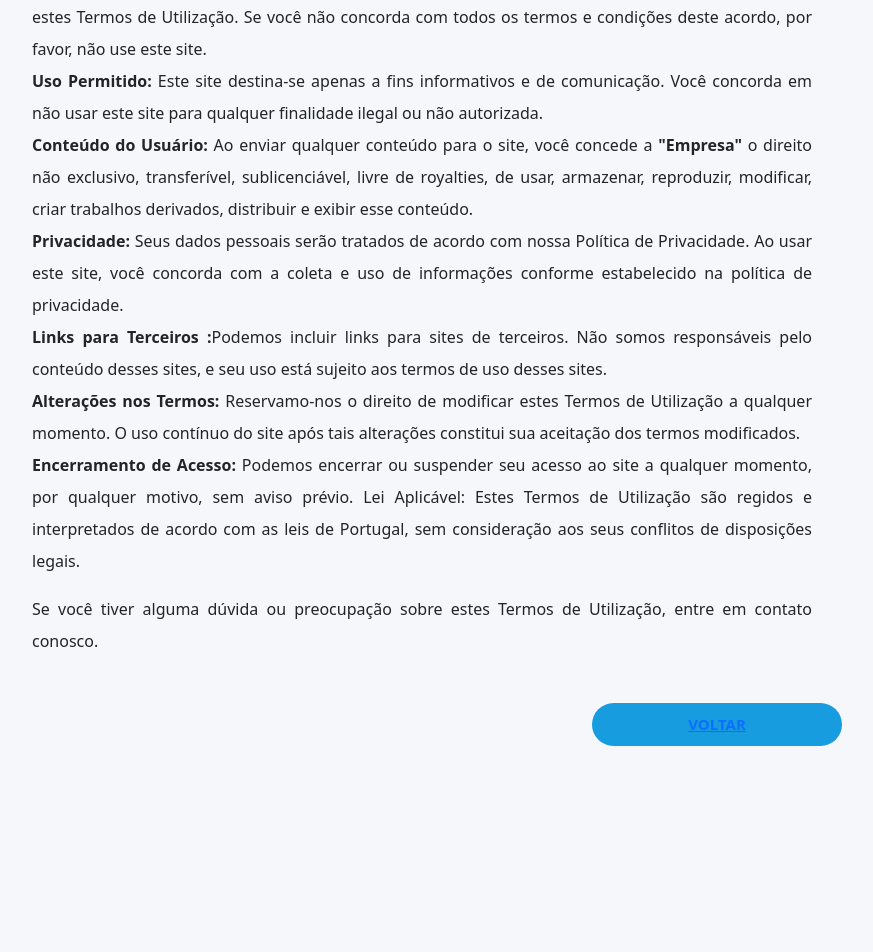
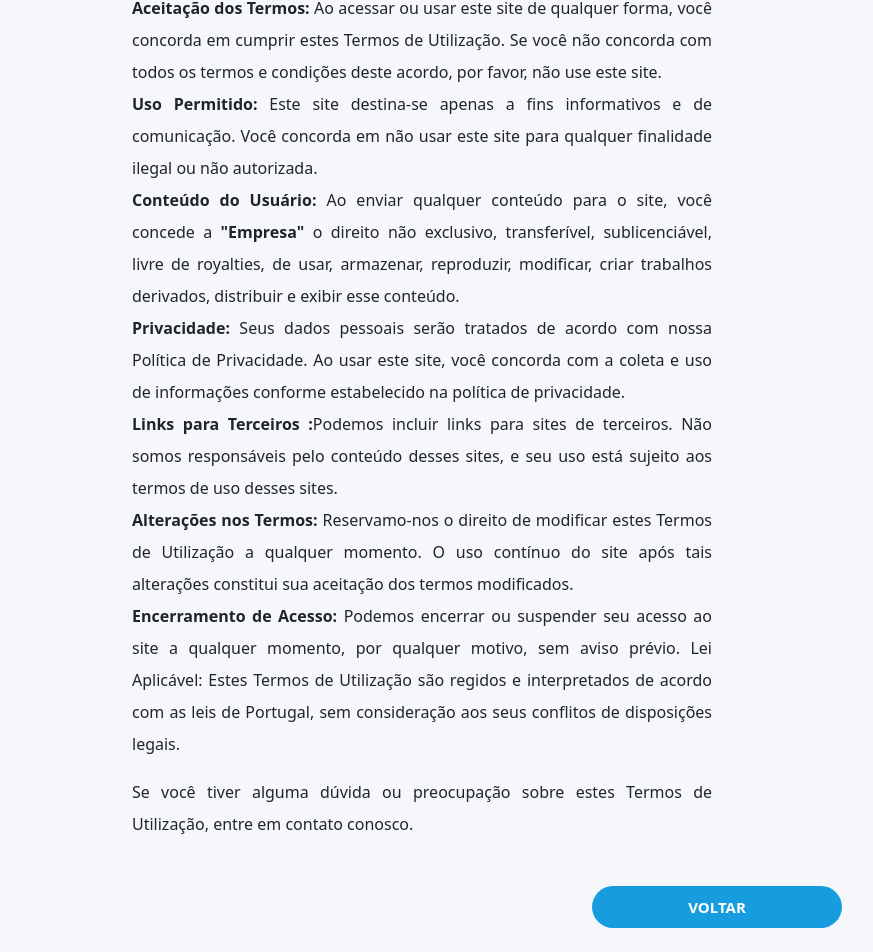
Before and after one commit to eXclus1on/lingua-gestual-base, a React (Create React App) app: page /terms in a window 1280 px wide. Shown: the part 292-1244 px from the top of the page, without its empty margins (218-1091 px from the left). Before the commit the page ends 1088 px from the top, so only its background shows below. Built offline with nearby package versions, Linux system fonts and the light colour scheme.

Commit message:
feat: code-correction

```diff
--- a/src/App.css
+++ /dev/null
@@ -1,38 +0,0 @@
-.App {
-  text-align: center;
-}
-
-.App-logo {
-  height: 40vmin;
-  pointer-events: none;
-}
-
-@media (prefers-reduced-motion: no-preference) {
-  .App-logo {
-    animation: App-logo-spin infinite 20s linear;
-  }
-}
-
-.App-header {
-  background-color: #282c34;
-  min-height: 100vh;
-  display: flex;
-  flex-direction: column;
-  align-items: center;
-  justify-content: center;
-  font-size: calc(10px + 2vmin);
-  color: white;
-}
-
-.App-link {
-  color: #61dafb;
-}
-
-@keyframes App-logo-spin {
-  from {
-    transform: rotate(0deg);
-  }
-  to {
-    transform: rotate(360deg);
-  }
-}
--- a/src/assets/css/Styles.css
+++ b/src/assets/css/Styles.css
@@ -5,14 +5,19 @@ body {
   height: 100vh;
   margin: 0;
   padding: 0;
-    background-color: #F5F7FB !important;
-    font-family: 'Verdana, Geneva, Tahoma, sans-serif';
+  background-color: #f5f7fb !important;
+  font-family: "Verdana, Geneva, Tahoma, sans-serif";
 }
 
 .container {
-    margin-bottom: 20px;
     display: flex;
     justify-content: center;
+  }
+
+.logo {
+    display: flex;
+    justify-content: center;
+    margin: 50px;
 }
 
 .wrapper {
@@ -24,12 +29,6 @@ body {
     display: flex;
     flex-direction: column;
     gap: 15px;
-}
-
-.logo {
-    width: auto;
-    height: auto;
-    margin-bottom: 20px;
   }
 
 .form-group {
@@ -51,7 +50,7 @@ input[type="password"] {
   width: 410px;
 }
 
-.button-submit {
+.button-container-login-register {
   background-color: #179cdf;
   color: #fff;
   padding: 10px;
--- a/src/index.css
+++ /dev/null
@@ -1,10 +0,0 @@
-body {
-  margin: 0;
-  font-family: 'Nunito Sans', sans-serif;
-  -webkit-font-smoothing: antialiased;
-  -moz-osx-font-smoothing: grayscale;
-}
-
-code {
-  font-family: 'Nunito Sans', sans-serif;
-}
--- a/src/index.js
+++ b/src/index.js
@@ -1,7 +1,6 @@
 import React from "react";
 import ReactDOM from "react-dom";
 import App from "./App";
-import "./index.css";
 import 'bootstrap/dist/css/bootstrap.css'
 
 const root = ReactDOM.createRoot(document.getElementById('root'));
--- a/src/pages/Login/Login.js
+++ b/src/pages/Login/Login.js
@@ -4,8 +4,16 @@ import "../../assets/css/Styles.css"
 import Input from "../../components/Input";
 
 const FORM_INPUTS = [
-  { label: "Email:", id: "email", name: "email", type: "email" },
-  { label: "Password:", id: "password", name: "password", type: "password" },
+  { label: "Email:",
+  id: "email",
+  name: "email",
+  type: "email"
+  },
+  { label: "Password:",
+    id: "password",
+    name: "password",
+    type: "password"
+  },
 ];
 
 const Login = () => {
@@ -14,7 +22,7 @@ const Login = () => {
   };
 
   return (
-    <div className="login-container">
+    <div className="container">
       <div className="logo-container">
         <img src={logo} alt="Logo" className="logo" />
       </div>
@@ -30,7 +38,7 @@ const Login = () => {
             );
           })}
           <br />
-          <button className="button-submit" type="submit">
+          <button className="button-container-login-register" type="submit">
             ENTRAR
           </button>
         </form>
--- a/src/pages/Register/Register.js
+++ b/src/pages/Register/Register.js
@@ -1,6 +1,6 @@
 import React from "react";
 import logo from "../../images/ivling.png";
-import "../../assets/css/Styles.css"
+import "../../assets/css/Styles.css";
 import Input from "../../components/Input";
 
 const FORM_INPUTS = [
@@ -27,8 +27,10 @@ const Register = () => {
   };
 
   return (
-    <div className="register-container">
-      <img src={logo} alt="Logo" className="logo" />
+    <div className="container">
+      <div className="logo-container">
+        <img src={logo} alt="Logo" className="logo" />
+      </div>
       <div className="wrapper">
         <form onSubmit={handleSubmit}>
           {FORM_INPUTS.map((entry, index) => {
@@ -42,8 +44,8 @@ const Register = () => {
             );
           })}
           <br></br>
-          <button className="button-submit" type="submit">
-            Submeter
+          <button className="button-container-login-register" type="submit">
+            SUBMETER
           </button>
         </form>
       </div>
--- a/src/pages/TermsOfUsePage/TermsOfUsePage.css
+++ b/src/pages/TermsOfUsePage/TermsOfUsePage.css
@@ -1,6 +1,8 @@
-  .logo-container {
-    padding: auto;
-    margin: 50px
+.top-logo {
+  padding-top: 150px;
+  display: flex;
+  justify-content: center;
+  margin: 50px;
 }
 
 .logo {
@@ -10,17 +12,17 @@
 
 .terms-content {
   text-align: justify;
-    margin-left: 250px;
-    margin-right: 250px;
+  margin-left: 350px;
+  margin-right: 350px;
   line-height: 2;
 }
 
 .titulo {
-    margin-bottom: 50px;
+  margin-bottom: 25px;
   text-align: center;
 }
 
-  .back-button-container {
+.button-container {
   background-color: #179cdf;
   color: #fff;
   padding: 10px;
@@ -33,5 +35,5 @@
   margin-left: 810px;
   margin-bottom: 50px;
   margin-top: 30px;
-
+  text-decoration: none;
 }
--- a/src/pages/TermsOfUsePage/TermsOfUsePage.js
+++ b/src/pages/TermsOfUsePage/TermsOfUsePage.js
@@ -6,7 +6,7 @@ import { Link } from "react-router-dom";
 const TermsOfUsePage = () => {
   return (
     <div className="terms-container">
-      <div className="logo-container">
+      <div className="top-logo">
         <img src={logo} alt="Logo" className="logo" />
       </div>
       <div className="terms-content">
@@ -60,10 +60,9 @@ const TermsOfUsePage = () => {
           Utilização, entre em contato conosco.
         </p>
       </div>
-
-      <button className="back-button-container">
-        <Link to="/login">VOLTAR</Link>
-      </button>
+      <Link to="/login">
+        <button className="button-container">VOLTAR</button>
+      </Link>
     </div>
   );
 };
```
Lines whose indentation alone changed are shown as unchanged.
